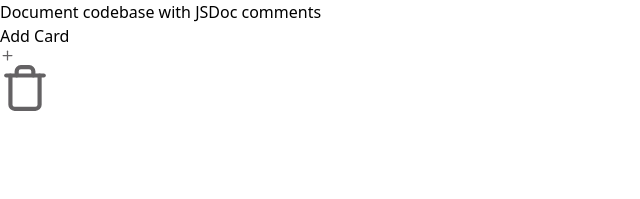
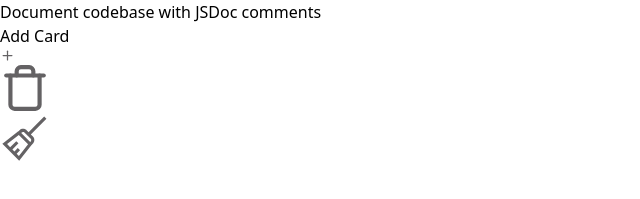
Before and after one commit to AlbertLnz/drag-drop-react, a React (Vite) app: page / in a window 1280 px wide. Shown: the part 525-724 px from the top of the page, without its empty margins (0-640 px from the left). Built offline with nearby package versions, Linux system fonts and the light colour scheme.

Commit message:
Add a broom button to cleaned up the example cards when user enters for 1st time

```diff
--- a/src/components/Board.jsx
+++ b/src/components/Board.jsx
@@ -2,10 +2,12 @@ import { useEffect, useState } from "react";
 import Column from "./Column"
 import { DEFAULT_CARDS } from "../cards";
 import Trash from './Trash'
+import CleanedUp from "./CleanedUp";
 
 const Board = () => {
   const [cards, setCards] = useState([]);
   const [hasChecked, setHasChecked] = useState(false);
+  const [cleaned, setCleaned] = useState(false);
 
   useEffect(() => {
     hasChecked && localStorage.setItem('cards', JSON.stringify(cards))
@@ -14,7 +16,12 @@ const Board = () => {
   useEffect(() => {
     const cardData = localStorage.getItem('cards');
 
-    if (!cardData) {
+    if (cleaned) {
+      localStorage.clear()
+      setCards([])
+      setCleaned(false)
+    }
+    else if (!cardData) {
       localStorage.setItem('cards', JSON.stringify(DEFAULT_CARDS));
       setCards(DEFAULT_CARDS);
     } else {
@@ -22,7 +29,7 @@ const Board = () => {
     }
 
     setHasChecked(true);
-  }, [])
+  }, [cleaned])
 
 
   return (
@@ -55,7 +62,10 @@ const Board = () => {
         cards={cards}
         setCards={setCards}
       />
-      <Trash setCards={setCards}/>
+      <section>
+        <Trash setCards={setCards}/>
+        <CleanedUp setCleaned={setCleaned} />
+      </section>
     </div>
   )
 }
--- /dev/null
+++ b/src/components/CleanedUp.jsx
@@ -0,0 +1,17 @@
+import broom from '../assets/broom.svg'
+
+const CleanedUp = ({ setCleaned }) => {
+
+  const cleanedUp = () => {
+    localStorage.clear()
+    setCleaned(true)
+  }
+
+  return (
+    <button onClick={cleanedUp} className="mt-6 grid h-36 w-56 border border-neutral-500 bg-neutral-500/20 shrink-0 place-content-center rounded hover:bg-red-900/30 transition-colors">
+      <img src={broom} alt="broom icon" />
+    </button>
+  )
+}
+
+export default CleanedUp
```
Also changed, not shown: src/assets/broom.svg (added).
